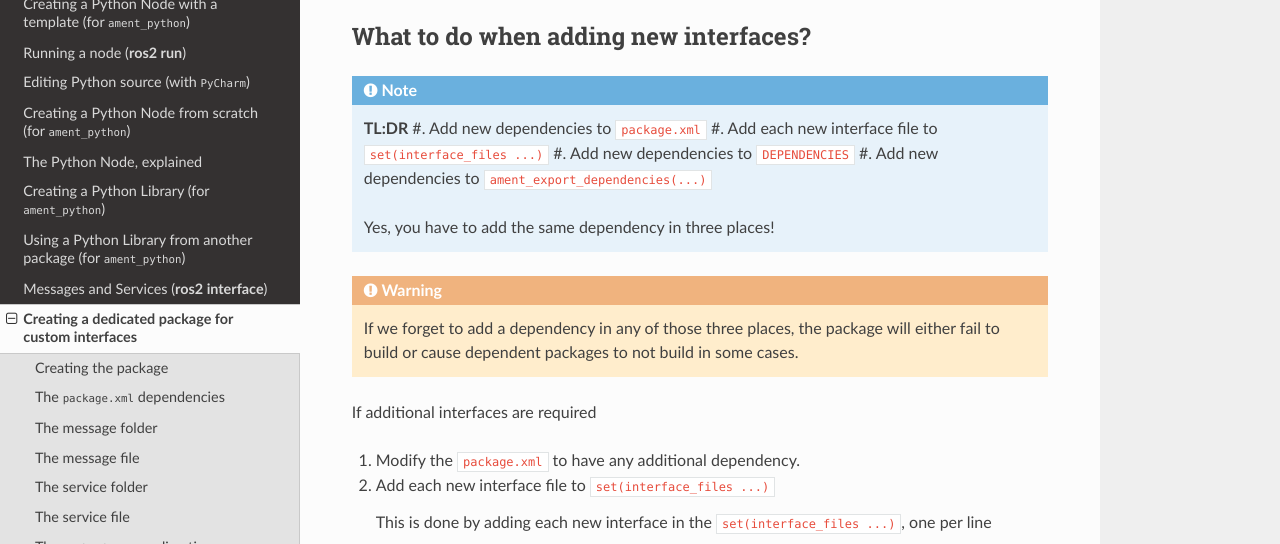
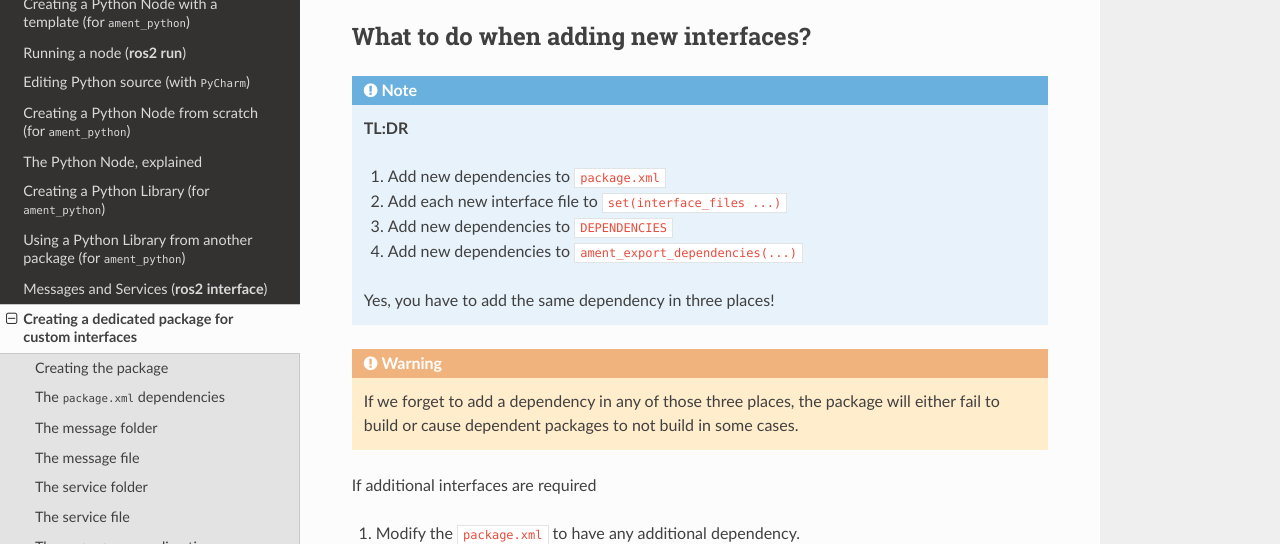
Before and after one commit to mmmarinho/ROS2_Tutorial, a Sphinx documentation site: the page built from docs/source/create_message_package.rst, in a window 1280 px wide and 900 px high, scrolled down 3402 px, cut to the strip 139-683 px from the top of the window. Built offline with Sphinx 7.4.7 and the Read the Docs theme 2.0.0, drawn with Linux system fonts in a browser that asks for light colours.

```diff
--- a/docs/source/create_message_package.rst
+++ b/docs/source/create_message_package.rst
@@ -147,13 +147,14 @@ What to do when adding new interfaces?
 
 .. note::
 
-            **TL:DR**
-            #. Add new dependencies to :file:`package.xml`
-            #. Add each new interface file to :code:`set(interface_files ...)`
-            #. Add new dependencies to :code:`DEPENDENCIES`
-            #. Add new dependencies to :code:`ament_export_dependencies(...)`
+         **TL:DR**
 
-            Yes, you have to add the same dependency in three places!
+         #. Add new dependencies to :file:`package.xml`
+         #. Add each new interface file to :code:`set(interface_files ...)`
+         #. Add new dependencies to :code:`DEPENDENCIES`
+         #. Add new dependencies to :code:`ament_export_dependencies(...)`
+
+         Yes, you have to add the same dependency in three places!
 
 .. warning::
 
```
